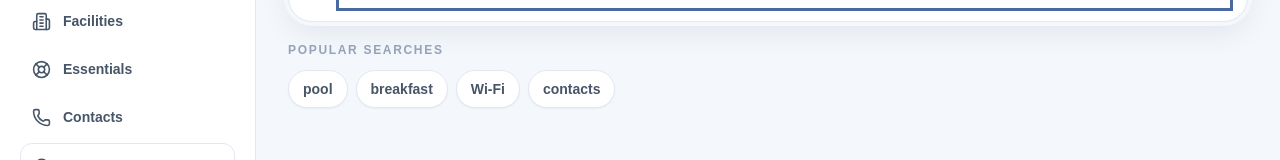
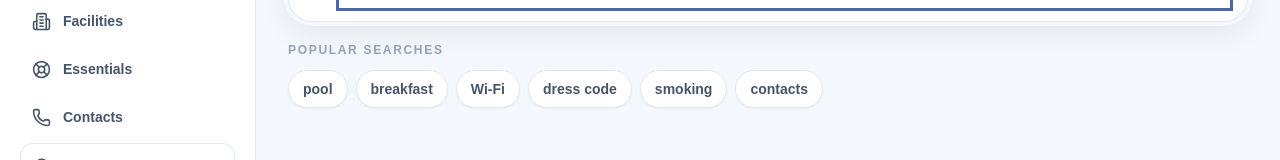
Before and after one commit to fathimathasmaa-sudo/ncple-addu-campus-guide, a Next.js app: page /search in a window 1280 px wide. Shown: the part 230-390 px from the top of the page. Built offline with nearby package versions, Linux system fonts and the light colour scheme.

Commit message:
fix: expose dress code and smoking areas in app

```diff
--- a/app/explore/page.tsx
+++ b/app/explore/page.tsx
@@ -1,10 +1,12 @@
 import Link from "next/link";
-import { ArrowRight, Map, Building2, LifeBuoy, Phone, ClipboardCheck } from "lucide-react";
+import { ArrowRight, Map, Building2, LifeBuoy, Phone, ClipboardCheck, Shirt, Cigarette } from "lucide-react";
 import { PageShell } from "@/components/PageShell";
 
 const sections = [
   { href: "/map", title: "Campus Map", description: "Find key campus locations.", icon: Map },
   { href: "/facilities", title: "Facilities", description: "Explore accommodation, dining and recreation facilities.", icon: Building2 },
+  { href: "/dress-code", title: "Dress Code", description: "Guidance for classes, official activities, recreation and dining.", icon: Shirt },
+  { href: "/smoking", title: "Smoking Areas", description: "Find the designated smoking area and campus smoking guidance.", icon: Cigarette },
   { href: "/essentials", title: "Campus Essentials", description: "Wi-Fi, access, safety and other useful information.", icon: LifeBuoy },
   { href: "/contacts", title: "Important Contacts", description: "Reach campus and emergency contacts quickly.", icon: Phone },
   { href: "/checkout", title: "Checkout Checklist", description: "Make sure everything is ready before departure.", icon: ClipboardCheck },
--- a/app/search/page.tsx
+++ b/app/search/page.tsx
@@ -1,7 +1,7 @@
 "use client";
 import {useMemo,useState} from "react";
 import Link from "next/link";
-import {Search as SearchIcon,ArrowRight,Clock3,MapPinned,Phone,Wifi,ShieldCheck,ClipboardCheck} from "lucide-react";
+import {Search as SearchIcon,ArrowRight,Clock3,MapPinned,Phone,Wifi,ShieldCheck,ClipboardCheck,Shirt,Cigarette} from "lucide-react";
 import {PageShell} from "@/components/PageShell";
 
 const records=[
@@ -14,7 +14,8 @@ const records=[
  ['/safety','Safety & Security','Campus safety and security guidance.','safety security surroundings staff security personnel',ShieldCheck],
  ['/contacts','Important Contacts','Campus, medical and emergency contacts.','doctor security campus contact emergency',Phone],
  ['/checkout','Before You Check Out','A quick checklist before departure.','checkout belongings keys access cards departure arrangements',ClipboardCheck],
- ['/smoking','Smoking Area','Designated smoking area and rules.','smoking Edhuru Hiya 1 Hut designated area',ShieldCheck],
+ ['/dress-code','Dress Code','Clothing guidance for classes, activities, recreation and dining.','dress clothing classes official activities sports recreation dining shorts slippers professional',Shirt],
+ ['/smoking','Smoking Areas','Designated smoking area and rules.','smoking Edhuru Hiya 1 Hut designated area cigarette',Cigarette],
  ['/police-shop','Police Shop','Shop location, hours and essentials.','cosmetics toiletries snacks 09:00 13:00 21:00 23:00',ClipboardCheck],
  ['/access','Entering & Leaving the Campus','Gate and entry/exit guidance.','gate officer identification entry exit register main emergency gate',MapPinned]
 ] as const;
@@ -22,7 +23,7 @@ const records=[
 export default function Search(){
  const [q,setQ]=useState('');
  const results=useMemo(()=>{const n=q.trim().toLowerCase();return n?records.filter(([,t,x,keywords])=>`${t} ${x} ${keywords}`.toLowerCase().includes(n)):[]},[q]);
- const suggestions=['pool','breakfast','Wi-Fi','contacts'];
+ const suggestions=['pool','breakfast','Wi-Fi','dress code','smoking','contacts'];
  return <PageShell title="Search" eyebrow="Find it fast">
    <div className="mt-6 rounded-3xl border border-slate-200 bg-white p-3 shadow-soft focus-within:border-ncple-300 focus-within:ring-4 focus-within:ring-ncple-50">
      <div className="flex items-center gap-3 px-2 py-1">
```
